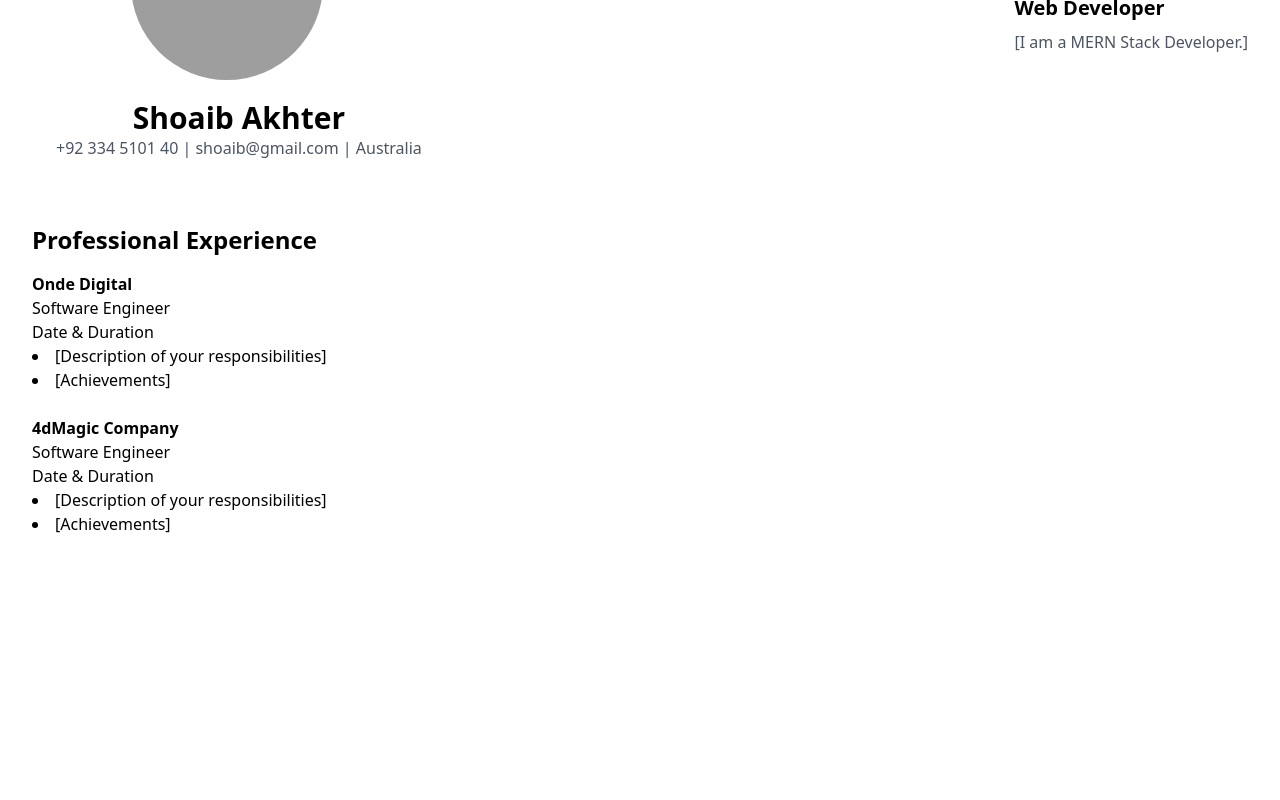
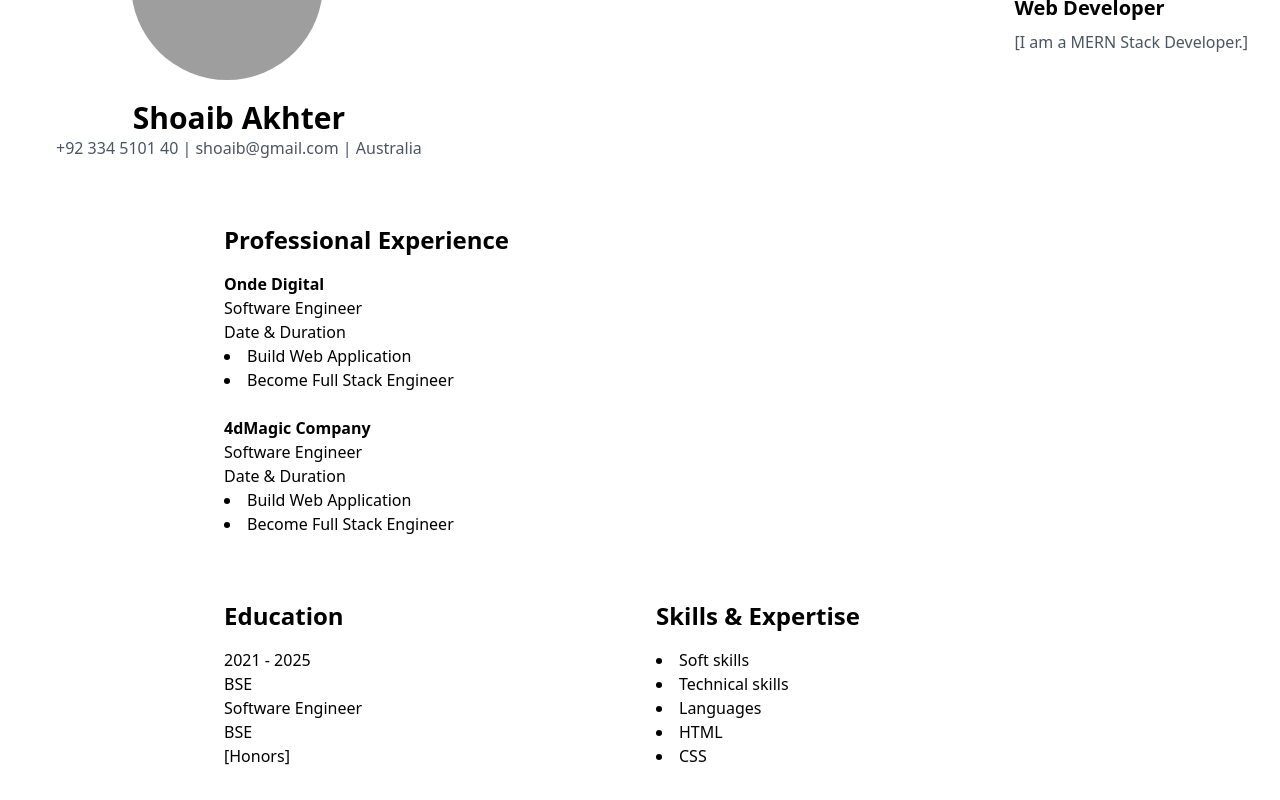
Before and after one commit to engineershoaibakhter/AI-and-chatbot-course, a React (Create React App) app in the folder my-app/: page / in a window 1280 px wide. Shown: the part 268-1068 px from the top of the page. Before the commit the page ends 836 px from the top, so only its background shows below. Built offline with nearby package versions, Linux system fonts and the light colour scheme; grey boxes are pictures that could not be loaded.

Commit message:
feat: Add Education and Skills

```diff
--- /dev/null
+++ b/my-app/src/components/EducationAndSkills.jsx
@@ -0,0 +1,28 @@
+import React from 'react';
+
+const EducationAndSkills = () => {
+  return (
+    <section className='grid grid-cols-2 gap-8 p-8'>
+      <div>
+        <h3 className='text-2xl font-bold mb-4'>Education</h3>
+        <p>2021 - 2025</p>
+        <p>BSE</p>
+        <p>Software Engineer</p>
+        <p>BSE</p>
+        <p>[Honors]</p>
+      </div>
+      <div>
+        <h3 className='text-2xl font-bold mb-4'>Skills & Expertise</h3>
+        <ul className='list-disc list-inside'>
+          <li>Soft skills</li>
+          <li>Technical skills</li>
+          <li>Languages</li>
+          <li>HTML</li>
+          <li>CSS</li>
+        </ul>
+      </div>
+    </section>
+  );
+};
+
+export default EducationAndSkills;
--- a/my-app/src/components/ProfessionalExperience.jsx
+++ b/my-app/src/components/ProfessionalExperience.jsx
@@ -9,8 +9,8 @@ const ProfessionalExperience = () => {
         <p>Software Engineer</p>
         <p>Date & Duration</p>
         <ul className='list-disc list-inside'>
-          <li>[Description of your responsibilities]</li>
-          <li>[Achievements]</li>
+          <li>Build Web Application</li>
+          <li>Become Full Stack Engineer</li>
         </ul>
       </div>
       <div>
@@ -18,8 +18,8 @@ const ProfessionalExperience = () => {
         <p>Software Engineer</p>
         <p>Date & Duration</p>
         <ul className='list-disc list-inside'>
-          <li>[Description of your responsibilities]</li>
-          <li>[Achievements]</li>
+        <li>Build Web Application</li>
+        <li>Become Full Stack Engineer</li>
         </ul>
       </div>
     </section>
--- a/my-app/src/pages/Resume.jsx
+++ b/my-app/src/pages/Resume.jsx
@@ -2,13 +2,17 @@ import React from 'react'
 import Navbar from '../components/Navbar'
 import Header from '../components/Header'
 import ProfessionalExperience from '../components/ProfessionalExperience'
+import EducationAndSkills from '../components/EducationAndSkills'
 
 const Resume = () => {
   return (
     <>
     <Navbar />
     <Header />
-    <ProfessionalExperience />
+    <main className='max-w-4xl mx-auto'>
+        <ProfessionalExperience />
+        <EducationAndSkills />
+      </main>
     </>
   )
 }
```
